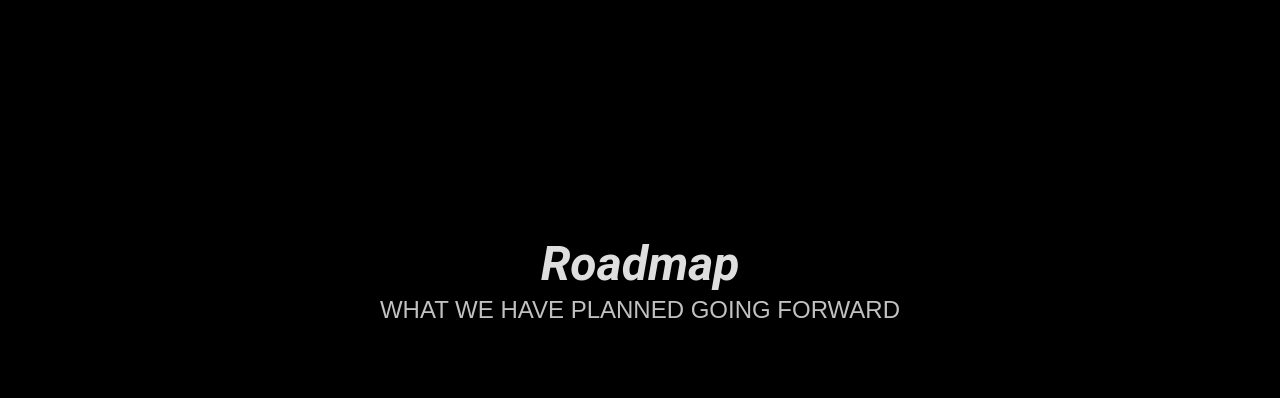
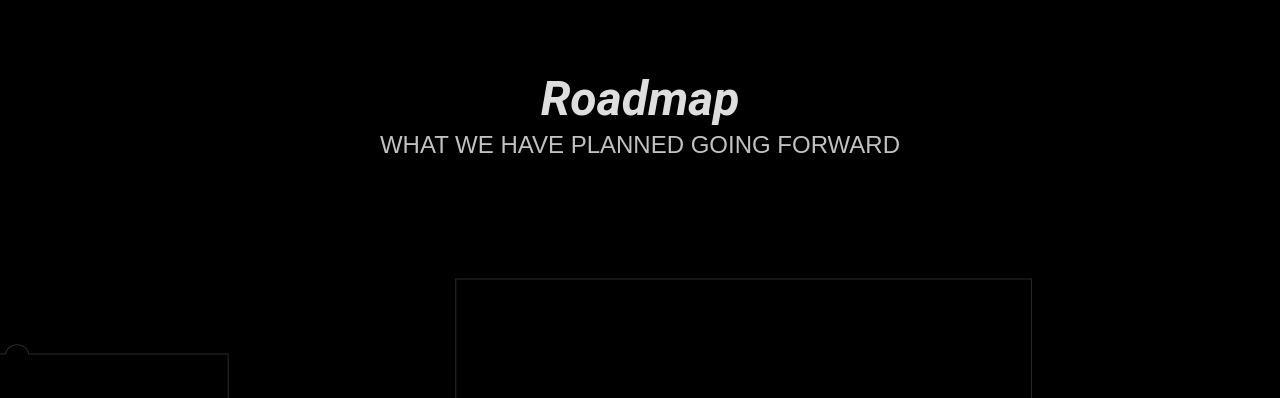
Before and after one commit to jozark/satisfied-guy, a React (Create React App) app: page / in a window 1280 px wide. Shown: the part 2232-2630 px from the top of the page. Built offline with nearby package versions, Linux system fonts and the light colour scheme.

Commit message:
💄 Change heights

```diff
--- a/src/App.tsx
+++ b/src/App.tsx
@@ -28,7 +28,7 @@ function App(): JSX.Element {
                 />
                 <Hero />
                 <Info />
-                <Devider>Hamburg</Devider>
+                <Devider>Gallery</Devider>
                 <Gallery />
                 <Roadmap />
               </>
--- a/src/components/styles/Gallery.styled.ts
+++ b/src/components/styles/Gallery.styled.ts
@@ -5,12 +5,19 @@ export const StyledGallery = styled.div`
   display: grid;
   align-items: center;
   width: 100%;
-  height: 100vh;
+  padding: 10rem 0;
   background-image: url('images/hamburg.svg');
+  background-position: 20% 30%;
+  background-size: 130%;
   background-repeat: no-repeat;
 
   &::-webkit-scrollbar {
     display: none;
+  }
+
+  @media (max-width: ${({ theme }) => theme.breakingPoints.mobile}) {
+    gap: 2rem;
+    padding-top: 7rem 0;
   }
 `;
 
--- a/src/components/styles/Info.styled.ts
+++ b/src/components/styles/Info.styled.ts
@@ -2,7 +2,7 @@ import styled from 'styled-components';
 
 export const StyledInfo = styled.div`
   display: grid;
-  min-height: 100vh;
+  padding: 7rem 0;
   grid-template-columns: 1fr 1fr;
   place-items: center;
   gap: 3rem;
--- a/src/components/styles/Roadmap.styled.ts
+++ b/src/components/styles/Roadmap.styled.ts
@@ -3,14 +3,12 @@ import styled from 'styled-components';
 export const StyledRoadmap = styled.div`
   position: relative;
   display: grid;
-  background-image: url('images/roadmap.svg');
   grid-template-rows: auto 1fr;
-  background-position: 50% 78%;
+  background-position: 50% 72%;
   background-repeat: no-repeat;
-  background-size: auto;
-  height: 100vh;
+  background-size: cover;
   width: 100%;
-  padding: 0 2rem;
+  gap: 2rem;
 `;
 
 export const RoadmapElement = styled.div`
@@ -37,7 +35,6 @@ export const RoadmapElement = styled.div`
 `;
 
 export const Text = styled.div`
-  padding-top: 3rem;
   justify-self: center;
   text-align: center;
   @media (max-width: ${({ theme }) => theme.breakingPoints.tablet.max}) {
@@ -54,10 +51,16 @@ export const Heading = styled.h1`
 `;
 
 export const RoadmapWrapper = styled.div`
+  height: 600px;
   align-self: center;
+  align-content: center;
+  background-image: url('images/roadmap.svg');
+  background-repeat: no-repeat;
+  background-position: center;
   display: grid;
   grid-auto-flow: column;
   gap: 1rem;
+  padding-bottom: 2rem;
 
   @media (max-width: ${({ theme }) => theme.breakingPoints.tablet.max}) {
     grid-auto-flow: row;
```
